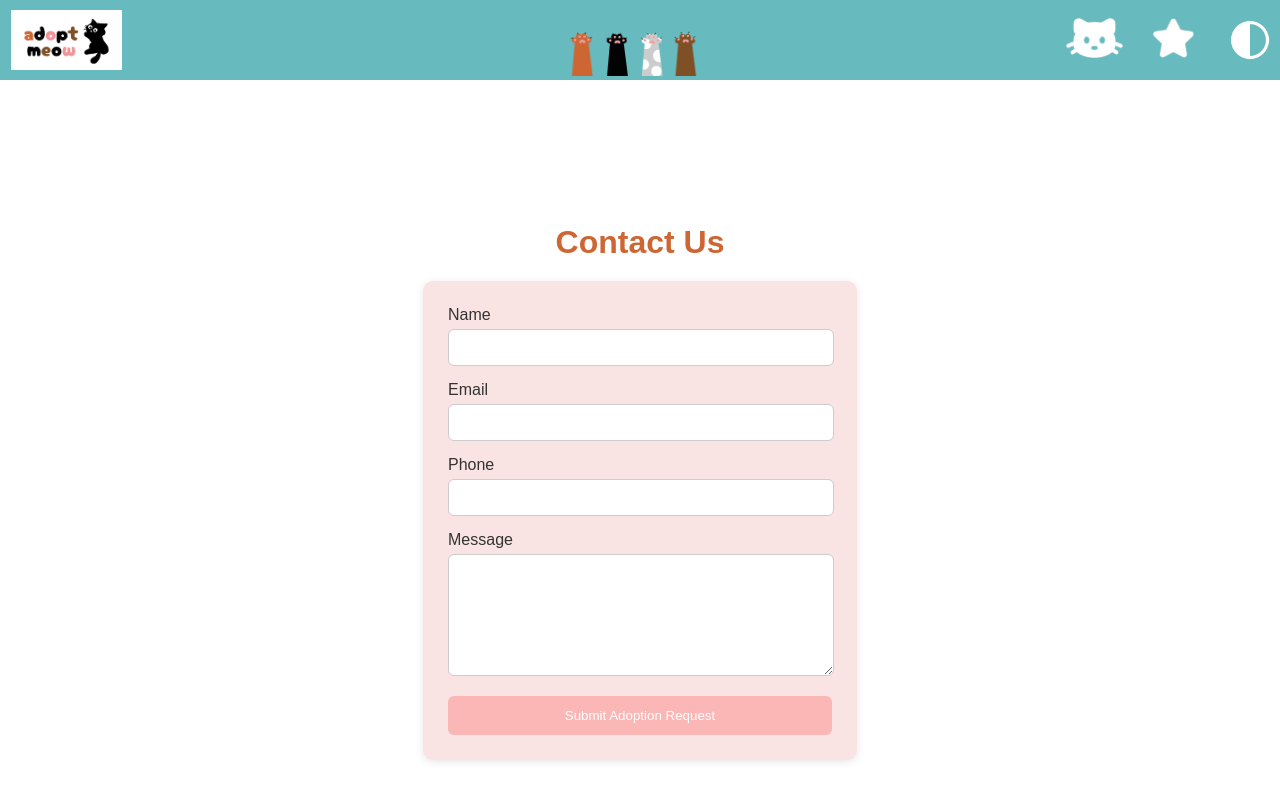
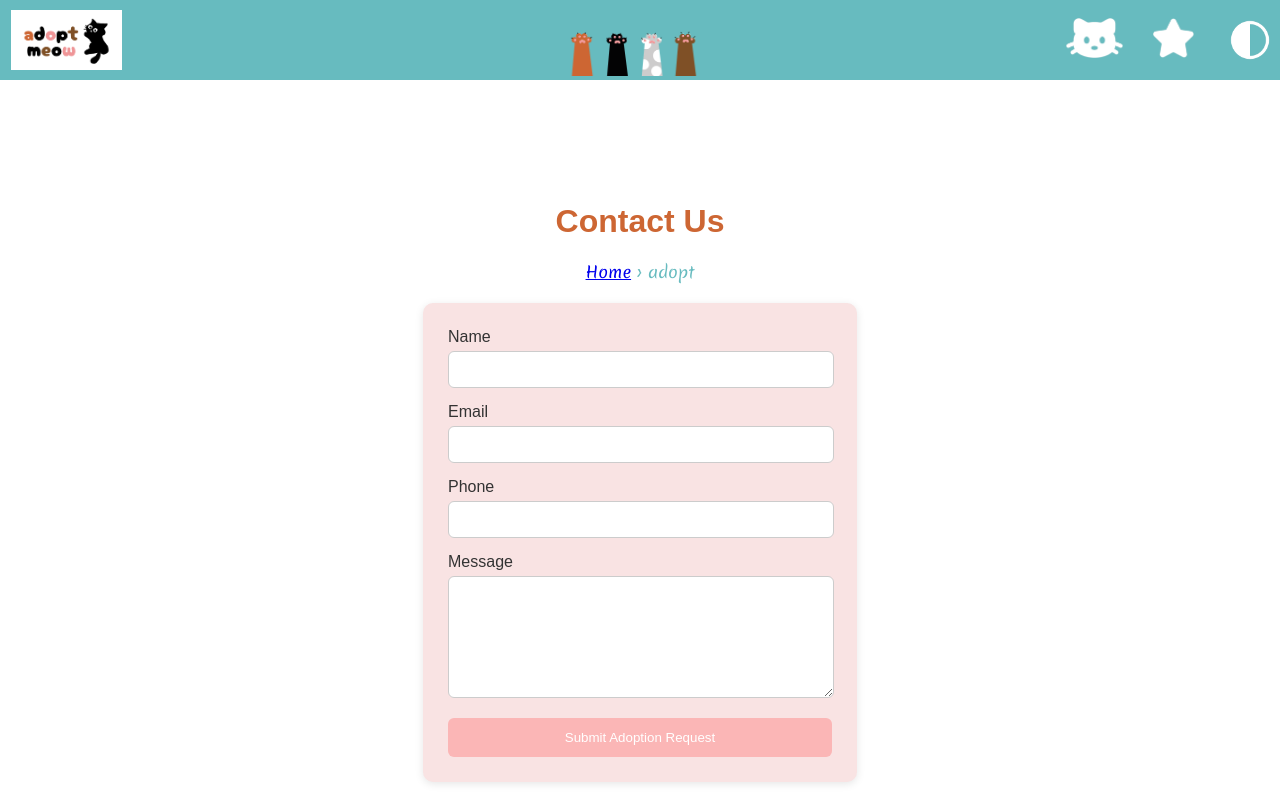
Before and after one commit to Edgartheprogrammer/Cats-adoption, a React (Vite) app: page /adopt in a window 1280 px wide. Shown: the top 800 px of the page. Built offline with nearby package versions, Linux system fonts and the light colour scheme; a web font is replaced by a local one.

Commit message:
Added Breadcrumbs

```diff
--- /dev/null
+++ b/src/components/Breadcrumbs/Breadcrumbs.jsx
@@ -0,0 +1,36 @@
+// src/components/Breadcrumbs.jsx
+import { Link, useLocation } from 'react-router-dom';
+import './Breadcrumbs.module.css';
+
+const Breadcrumbs = () => {
+  const location = useLocation();
+  const pathnames = location.pathname.split('/').filter(Boolean);
+
+  // Custom name mapping for specific routes
+  const getDisplayName = (path) => {
+    const mappings = {
+      'cats': 'Available Cats',
+      'favorites': 'My Favorites',
+      'application': 'Adoption Application',
+      'success': 'Application Submitted'
+    };
+    return mappings[path] || path.replace(/-/g, ' ');
+  };
+
+  return (
+    <nav className="breadcrumb" aria-label="Breadcrumb">
+      <Link to="/">Home</Link>
+      {pathnames.map((name, index) => {
+        const routeTo = `/${pathnames.slice(0, index + 1).join('/')}`;
+        const isLast = index === pathnames.length - 1;
+        return isLast ? (
+          <span key={name}> › {getDisplayName(name)}</span>
+        ) : (
+          <Link key={name} to={routeTo}> › {getDisplayName(name)}</Link>
+        );
+      })}
+    </nav>
+  );
+};
+
+export default Breadcrumbs;
--- /dev/null
+++ b/src/components/Breadcrumbs/Breadcrumbs.module.css
@@ -0,0 +1,24 @@
+/* src/components/Breadcrumbs.css */
+.breadcrumb {
+  padding: 1rem;
+  margin-bottom: 2rem;
+  background-color: #f8f9fa;
+  border-radius: 0.5rem;
+  font-size: 0.9rem;
+}
+
+.breadcrumb a {
+  color: #4a6fa5;
+  text-decoration: none;
+  transition: color 0.2s;
+}
+
+.breadcrumb a:hover {
+  color: #2c4b7a;
+  text-decoration: underline;
+}
+
+.breadcrumb > span {
+  color: #6c757d;
+  font-weight: 500;
+}
--- a/src/pages/AdoptPage/AdoptPage.jsx
+++ b/src/pages/AdoptPage/AdoptPage.jsx
@@ -2,11 +2,13 @@
 import React from "react";
 import ContactForm from '../../components/ContactForm/ContactForm.jsx';
 import styles from './AdoptPage.module.css';
+import Breadcrumbs from "../../components/Breadcrumbs/Breadcrumbs.jsx";
 
 const AdoptPage = () => {
   return (
     <main className={styles['adopt-page-container']}>
       <h1>Contact Us</h1>
+      <Breadcrumbs />
       <ContactForm />
     </main>
   );
--- a/src/pages/AllCatsPage/AllCatsPage.jsx
+++ b/src/pages/AllCatsPage/AllCatsPage.jsx
@@ -3,6 +3,7 @@ import { useEffect, useState } from 'react';
 import { fetchCats } from '../../services/catService';
 import CatSlider from '../../components/CatSlider/CatSlider';
 import styles from './AllCatsPage.module.css';
+import Breadcrumbs from '../../components/Breadcrumbs/Breadcrumbs';
 
 const AllCatsPage = () => {
   const [state, setState] = useState({ cats: [], loading: true, error: null });
@@ -23,6 +24,7 @@ const AllCatsPage = () => {
   return (
     <main className={styles.container}>
       <h1>Available Cats</h1>
+      <Breadcrumbs />
       {state.loading ? (
         <div className={styles.loading}>Loading cats...</div>
       ) : state.error ? (
--- a/src/pages/FavoritesPage/FavoritesPage.jsx
+++ b/src/pages/FavoritesPage/FavoritesPage.jsx
@@ -4,6 +4,7 @@ import useFavoritesStore from '../../stores/favoritesStore';
 import CatSlider from '../../components/CatSlider/CatSlider';
 import styles from './FavoritesPage.module.css';
 import React from 'react';
+import Breadcrumbs from '../../components/Breadcrumbs/Breadcrumbs';
 
 const FavoritesPage = () => {
   const { favorites } = useFavoritesStore();
@@ -17,7 +18,7 @@ const FavoritesPage = () => {
   return (
     <main className={styles.favoritesPage}>
       <h1>Your Favorite Cats</h1>
-
+      <Breadcrumbs />
       {isInitialLoad ? (
         <div className={styles.loading}>Loading favorites...</div>
       ) : favorites.length > 0 ? (
```
